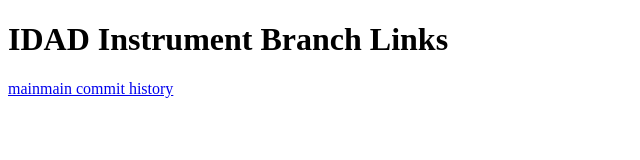
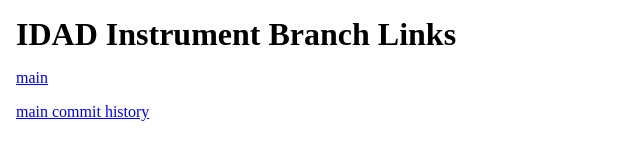
Before and after one commit to p-mcmahon-rmit/publishRehash, a plain HTML site: page index.html in a window 1280 px wide. Shown: the whole page, without its empty margins (0-640 px from the left). Drawn offline with Linux system fonts and the light colour scheme.

Commit message:
updated style for links

```diff
--- a/index.html
+++ b/index.html
@@ -8,6 +8,8 @@
     <title>Branches Links</title>
 
     <script src="displayLinks.js" defer></script>
+    <link rel="stylesheet" href="reset.css">
+    <link rel="stylesheet" href="style.css">
 </head>
 <body>
     <main>
--- a/style.css
+++ b/style.css
@@ -67,3 +67,9 @@ summary, button {
 .toggleButton {
     align-self: start;
 }
+
+#branch-links-wrapper {
+    display: flex;
+    flex-direction: column;
+    gap: 1rem;
+}
```
